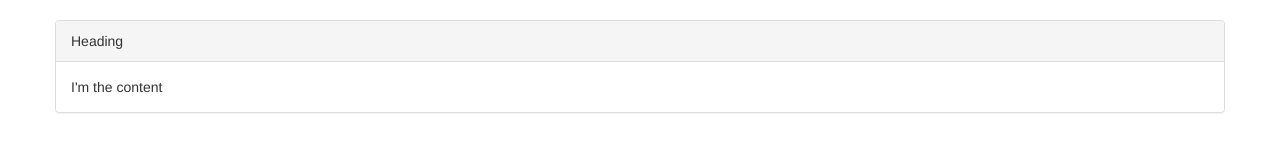
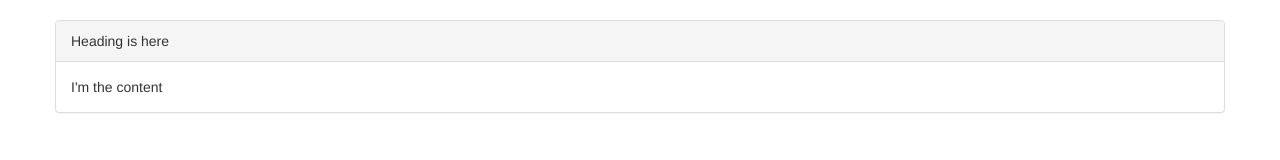
Before and after one commit to gazdagergo/angular-course, an Angular app: page / in a window 1280 px wide. Shown: the top 160 px of the page. Built offline with nearby package versions, Linux system fonts and the light colour scheme.

Commit message:
ng-content | multiple content with selectors

```diff
--- a/src/app/app.component.html
+++ b/src/app/app.component.html
@@ -4,6 +4,7 @@
     <br>
 
     <bs-panel>
+      <div class="heading">Heading is here</div>
       I'm the content
     </bs-panel>
 
--- a/src/app/bootstrap-panel/bootstrap-panel.component.ts
+++ b/src/app/bootstrap-panel/bootstrap-panel.component.ts
@@ -5,7 +5,9 @@ import { Component, OnInit } from '@angular/core';
   styleUrls: ['./bootstrap-panel.component.css'],
   template: `
     <div class="panel panel-default">
-      <div class="panel-heading">Heading</div>
+      <div class="panel-heading">
+        <ng-content select=".heading"></ng-content>
+      </div>
       <div class="panel-body">
         <ng-content></ng-content>
       </div>
```
